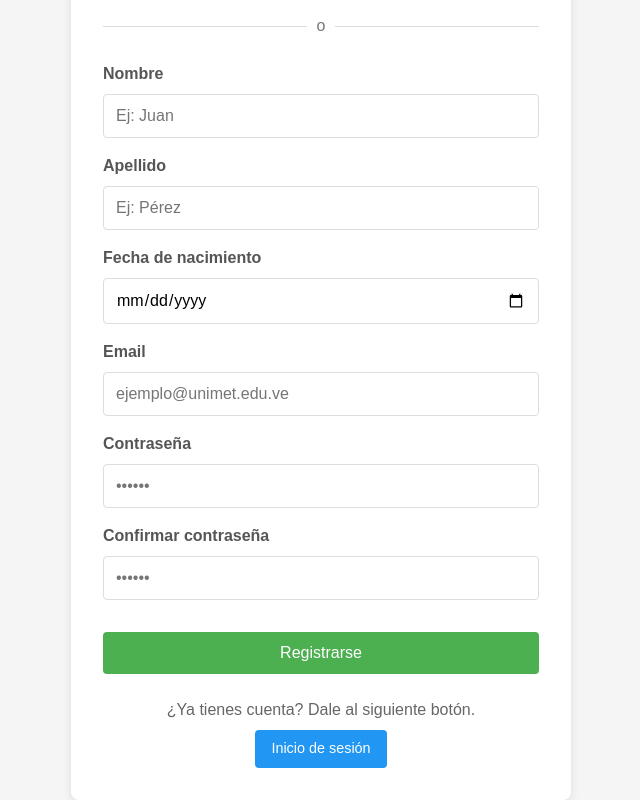
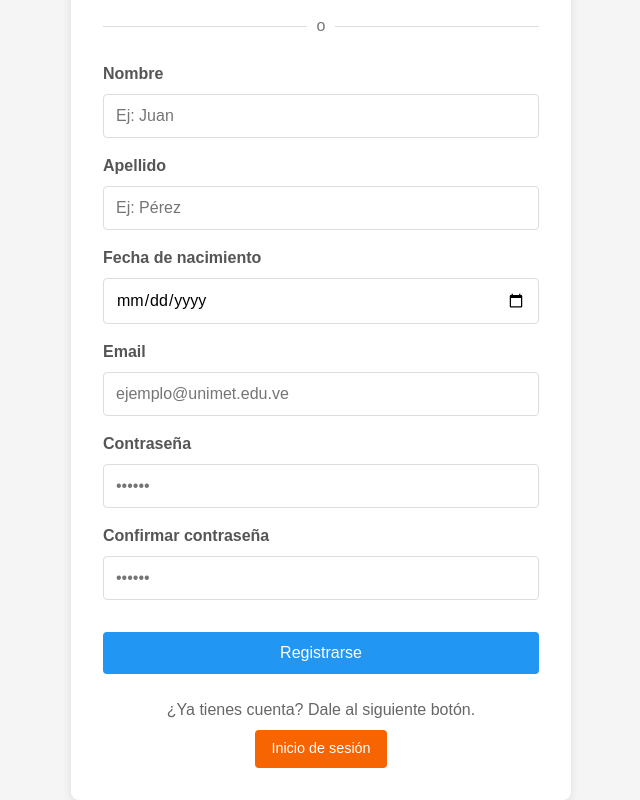
Before and after one commit to Jesuavi/AlquiLALO, a React (Create React App) app in the folder client/src/: page /register in a window 1280 px wide. Shown: the part 260-1060 px from the top of the page, without its empty margins (319-959 px from the left). Built offline with nearby package versions, Linux system fonts and the light colour scheme; the HTML template or start-up script is replaced by a standard one; a web font is replaced by a local one.

Commit message:
Update RegisterPage.css
Cambiando color verde a azul de registrar

```diff
--- a/client/src/pages/RegisterPage.css
+++ b/client/src/pages/RegisterPage.css
@@ -109,7 +109,7 @@
 .register-button {
   width: 100%;
   padding: 0.75rem;
-  background-color: #4CAF50; /* Verde */
+  background-color: #2196F3;
   color: white;
   border: none;
   border-radius: 4px;
@@ -119,7 +119,7 @@
 }
 
 .register-button:hover {
-  background-color: #45a049;
+  background-color: #093d68;
 }
 
 .login-prompt {
@@ -131,7 +131,7 @@
   display: inline-block;
   margin-top: 0.5rem;
   padding: 0.5rem 1rem;
-  background-color: #2196F3; /* Azul */
+  background-color: #f76402;
   color: white;
   text-decoration: none;
   border-radius: 4px;
@@ -139,5 +139,5 @@
 }
 
 .login-link:hover {
-  background-color: #0b7dda;
+  background-color: #944009;
 }
```
